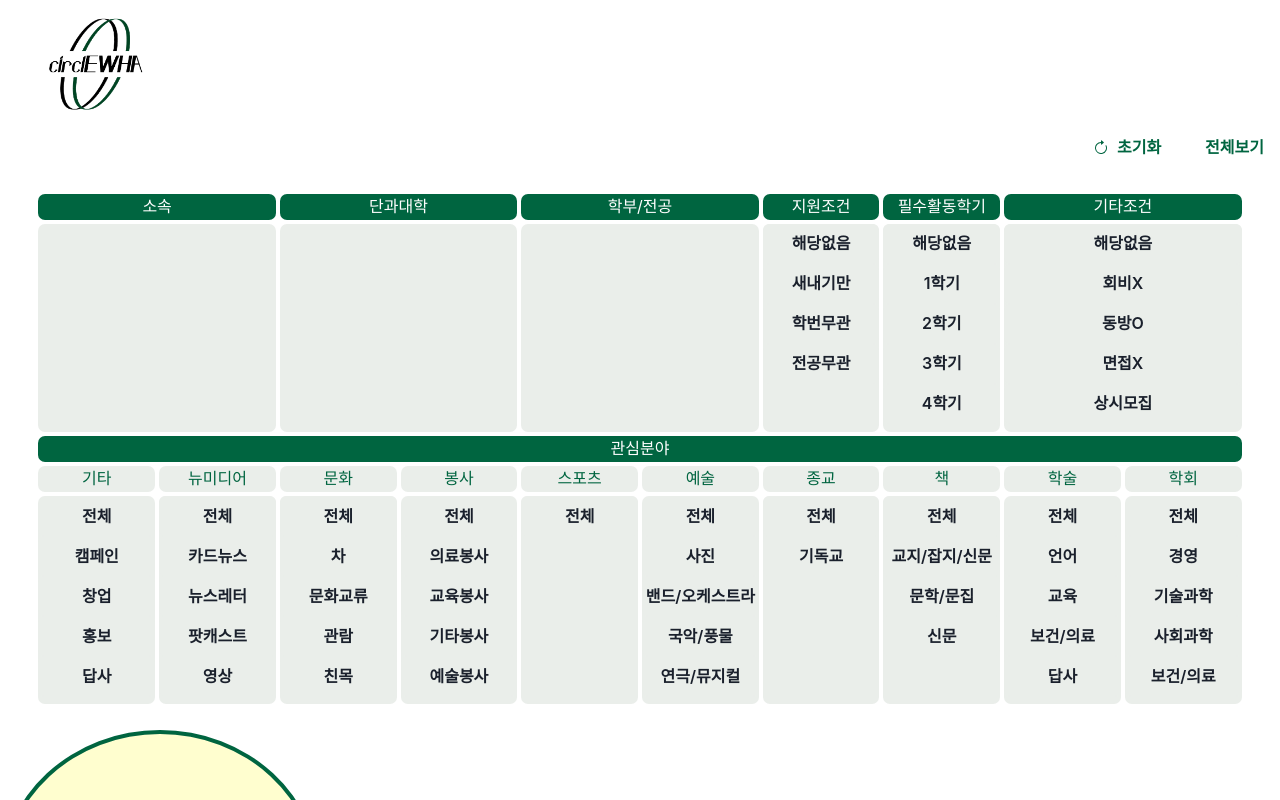
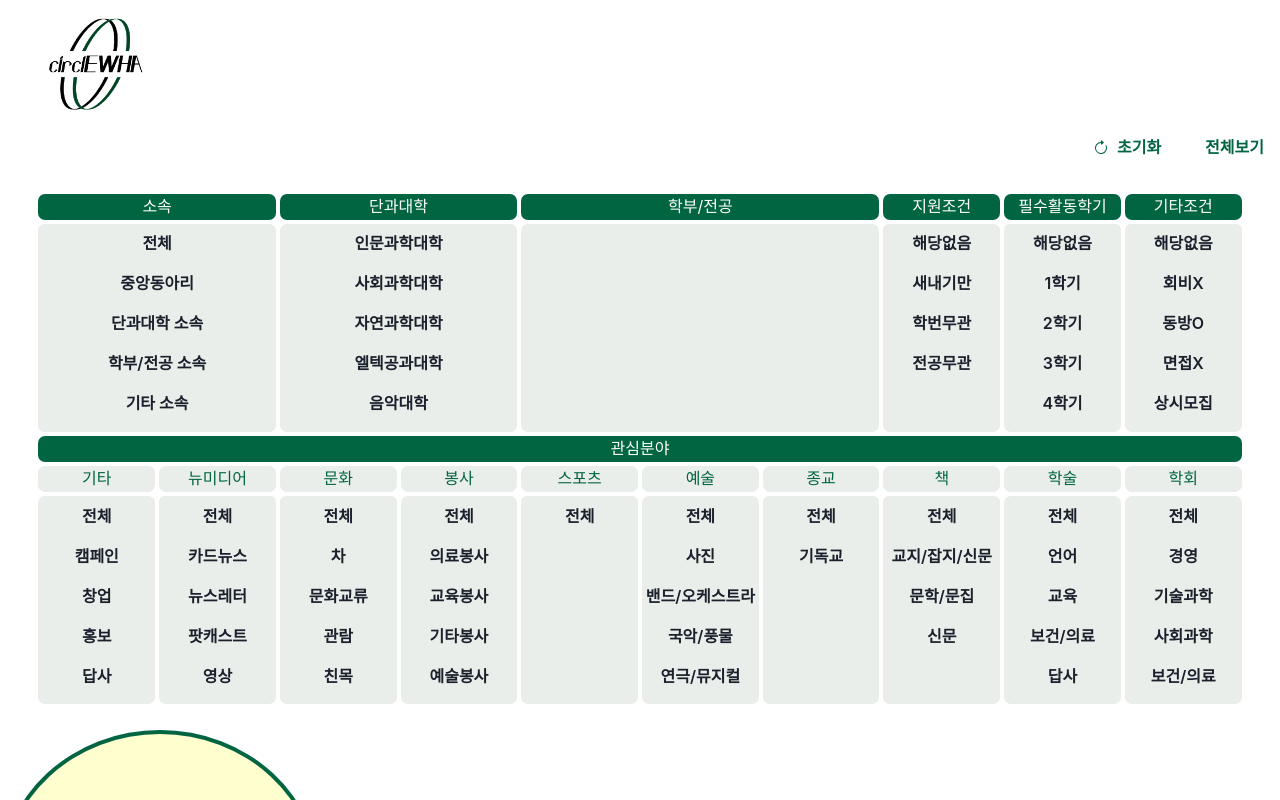
Before and after one commit to Soohyeon-Choi/Circlewha, a Next.js app: page / in a window 1280 px wide. Shown: the top 800 px of the page. Built offline with nearby package versions, Linux system fonts and the light colour scheme.

Commit message:
change filter

```diff
--- a/src/components/Filter.js
+++ b/src/components/Filter.js
@@ -7,6 +7,7 @@ import {
   SimpleGrid,
   Flex,
 } from "@chakra-ui/react";
+import React from "react";
 import { BsArrowClockwise } from "react-icons/bs";
 
 export default function Filter() {
@@ -46,7 +47,7 @@ export default function Filter() {
             단과대학
           </Text>
         </GridItem>
-        <GridItem colSpan={2} bg="#006540" borderRadius="7px">
+        <GridItem colSpan={3} bg="#006540" borderRadius="7px">
           <Text fontweight="bold" color="white" textAlign="center">
             학부/전공
           </Text>
@@ -61,7 +62,7 @@ export default function Filter() {
             필수활동학기
           </Text>
         </GridItem>
-        <GridItem colSpan={2} bg="#006540" borderRadius="7px">
+        <GridItem bg="#006540" borderRadius="7px">
           <Text fontweight="bold" color="white" textAlign="center">
             기타조건
           </Text>
@@ -71,15 +72,47 @@ export default function Filter() {
           rowSpan={7}
           bg="#eaeeea"
           borderRadius="7px"
-        ></GridItem>
+          h="13rem"
+          overflowX="hidden"
+          overflowY="scroll"
+        >
+          <SimpleGrid column={1}>
+            {category.map((filter, index) => (
+              <Button
+                key={index}
+                width="100%"
+                padding="1rem"
+                backgroundColor="#eaeeea"
+              >
+                {filter}
+              </Button>
+            ))}
+          </SimpleGrid>
+        </GridItem>
         <GridItem
           colSpan={2}
           rowSpan={7}
           bg="#eaeeea"
           borderRadius="7px"
-        ></GridItem>
+          h="13rem"
+          overflowX="hidden"
+          overflowY="scroll"
+        >
+          <SimpleGrid column={1}>
+            {college.map((filter, index) => (
+              <Button
+                key={index}
+                width="100%"
+                padding="1rem"
+                backgroundColor="#eaeeea"
+              >
+                {filter}
+              </Button>
+            ))}
+          </SimpleGrid>
+        </GridItem>
         <GridItem
-          colSpan={2}
+          colSpan={3}
           rowSpan={7}
           bg="#eaeeea"
           borderRadius="7px"
@@ -102,7 +135,7 @@ export default function Filter() {
             ))}
           </SimpleGrid>
         </GridItem>
-        <GridItem colSpan={2} rowSpan={7} bg="#eaeeea" borderRadius="7px">
+        <GridItem rowSpan={7} bg="#eaeeea" borderRadius="7px">
           <SimpleGrid column={1}>
             {etc.map((filter) => (
               <Button width="100%" padding="1rem" backgroundColor="#eaeeea">
```
